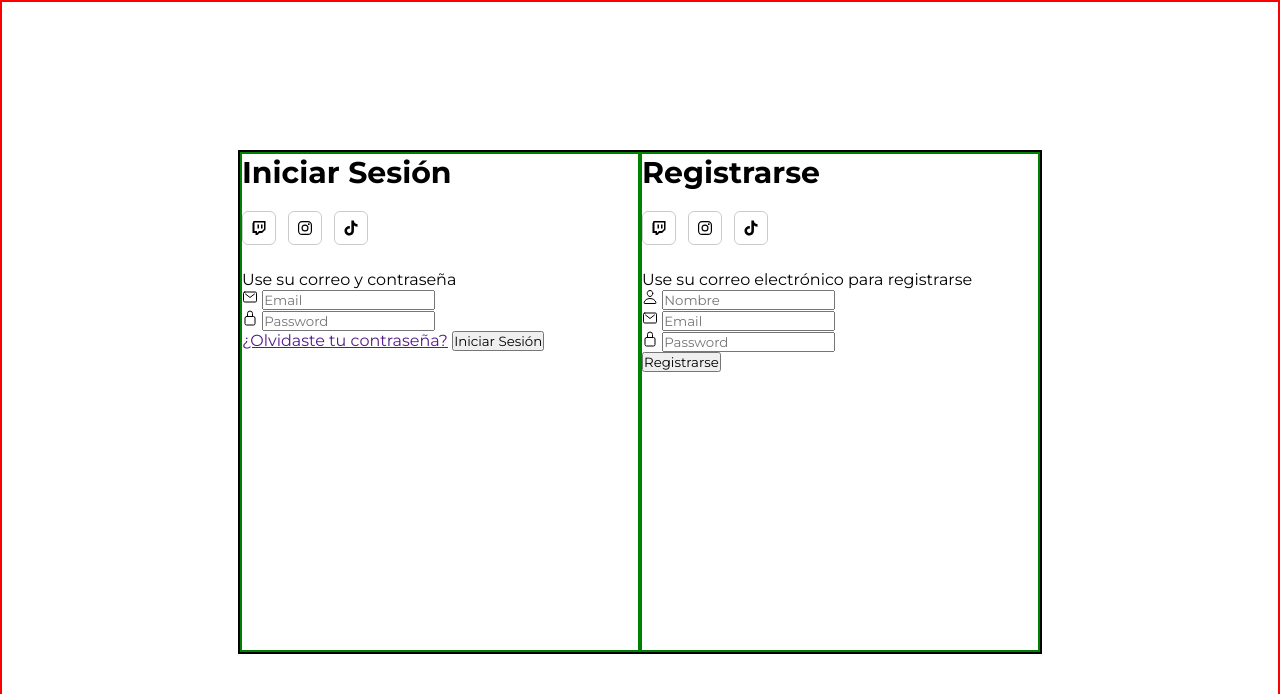
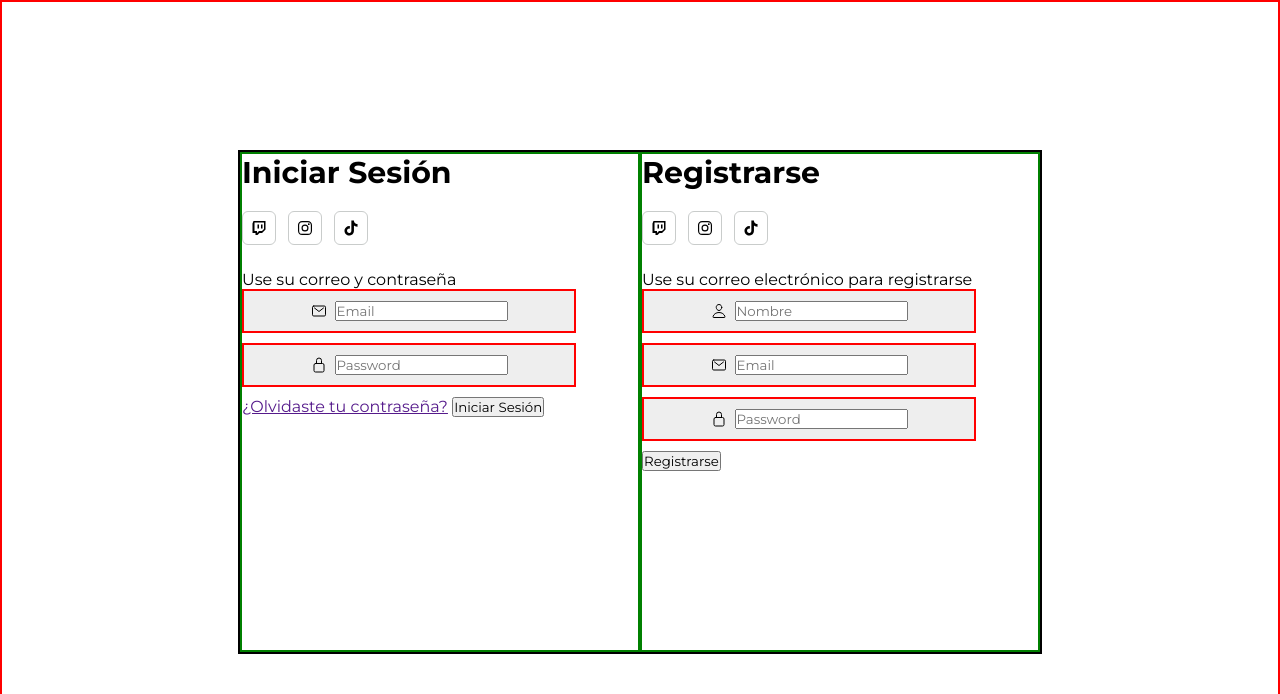
Before and after one commit to Dustin200309/pro, a PHP site: page /User.html in a window 1280 px wide. Shown: the top 694 px of the page. Run offline with PHP 8.4, Linux system fonts and the light colour scheme.

Commit message:
Agrando mas Estilos al Login

```diff
--- a/usuario/User.css
+++ b/usuario/User.css
@@ -55,3 +55,15 @@ body{
   padding: 8px;
   cursor: pointer;
 }
+.container-input{
+  border: 2px solid red;
+  width: 300px;
+  height: 40px;
+  margin-bottom: 10px;
+  display: flex;
+  justify-content: center;
+  align-items: center;
+  gap: 8px;
+  padding: 0 15px;
+  background-color: #EEEEEE;
+}
```
